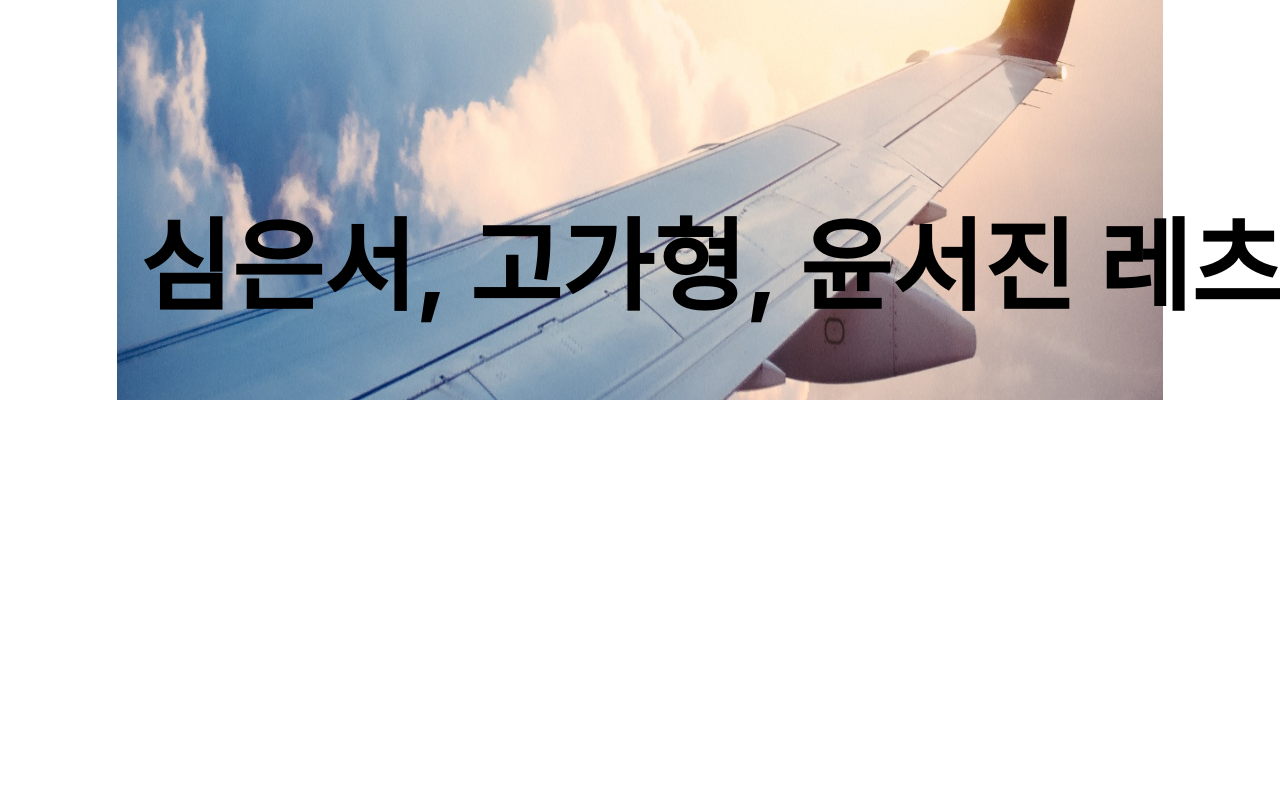
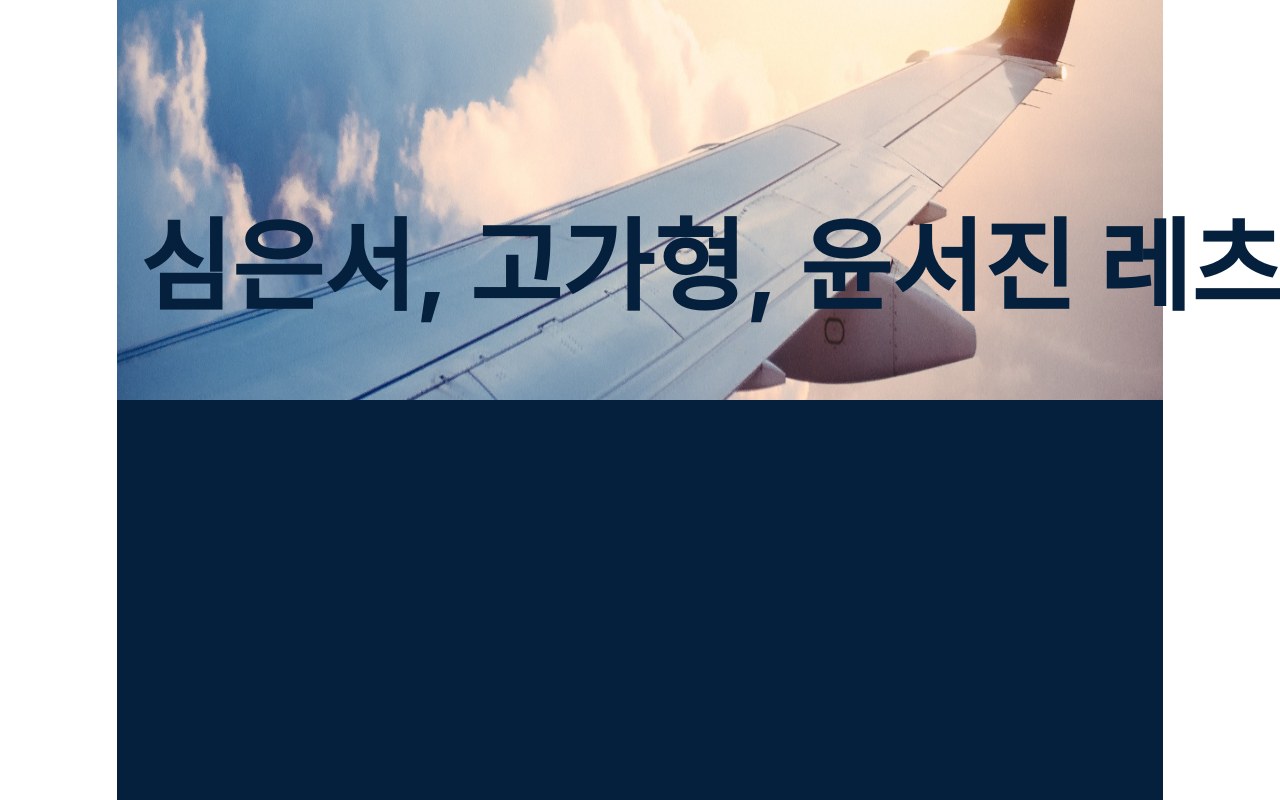
Before and after one commit to DO-SOPT-CDS-TEAM-WEB7/Client, a React (Vite) app: page / in a window 1280 px wide. Shown: the top 800 px of the page. Built offline with nearby package versions, Linux system fonts and the light colour scheme.

Commit message:
init/#10: 너비 스타일 조정

```diff
--- a/src/App.tsx
+++ b/src/App.tsx
@@ -1,4 +1,4 @@
-import { ThemeProvider } from 'styled-components';
+import styled, { ThemeProvider } from 'styled-components';
 
 import Router from './components/common/Router';
 import GlobalStyle from './styles/globalStyle';
@@ -8,9 +8,20 @@ function App() {
   return (
     <ThemeProvider theme={theme}>
       <GlobalStyle />
-      <Router />
+      <Container>
+        <Router />
+      </Container>
     </ThemeProvider>
   );
 }
 
 export default App;
+
+const Container = styled.div`
+  width: 1046px;
+
+  @media (width <=1046px) {
+    position: absolute;
+    left: 0;
+  }
+`;
--- a/src/components/main/MainTest.tsx
+++ b/src/components/main/MainTest.tsx
@@ -14,7 +14,7 @@ const MainTest = () => {
 export default MainTest;
 
 const MainTestWrapper = styled.main`
-  background-color: ${({ theme }) => theme.colors.skscan_primary};
+  background-color: ${({ theme }) => theme.colors.skscanPrimary};
   height: 100vh;
 `;
 
@@ -29,6 +29,6 @@ const Title = styled.h1`
   top: 15rem;
   justify-content: center;
   width: 100%;
-  color: ${({ theme }) => theme.colors.skscan_primary};
+  color: ${({ theme }) => theme.colors.skscanPrimary};
   font-size: 10rem;
 `;
--- a/src/styles/globalStyle.ts
+++ b/src/styles/globalStyle.ts
@@ -34,10 +34,8 @@ const GlobalStyle = styled.createGlobalStyle`
 
   body {
     display: flex;
-    flex-direction: column;
-    align-items: center;
-    padding: 0 auto;
-    width: 1046px;
+    justify-content: center;
+    width: 100%;
   }
 
   a {
```
